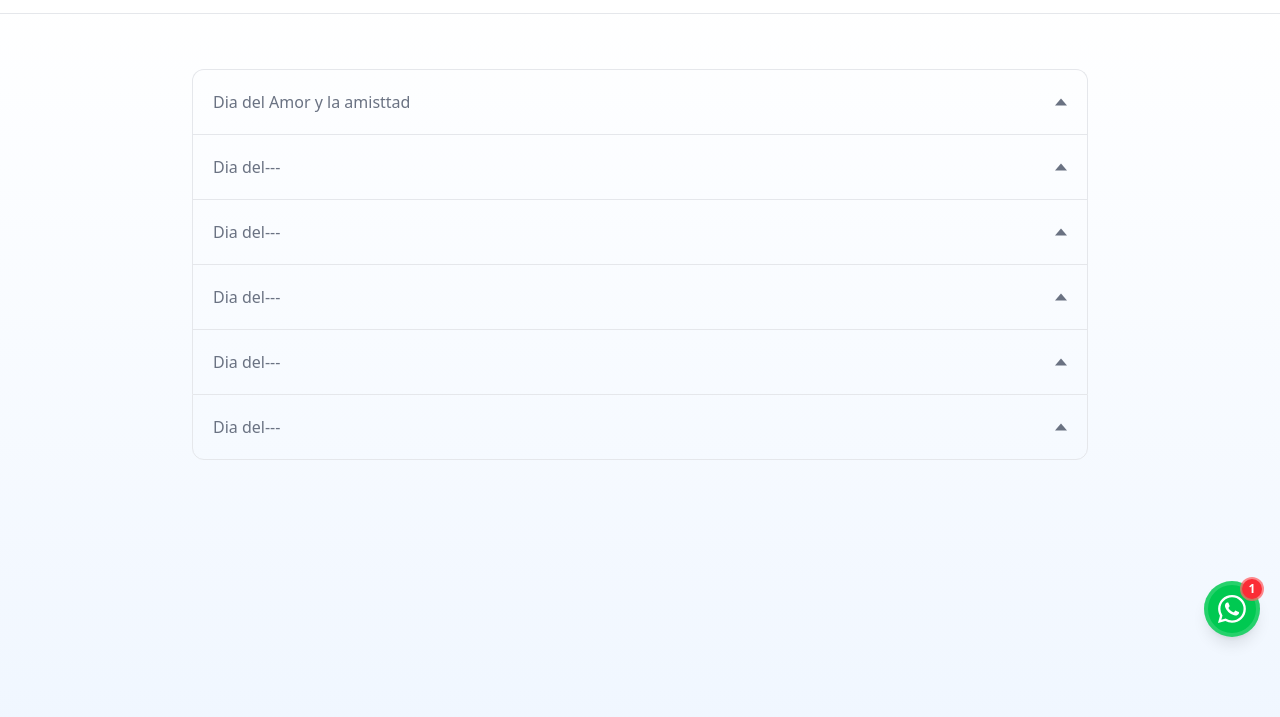
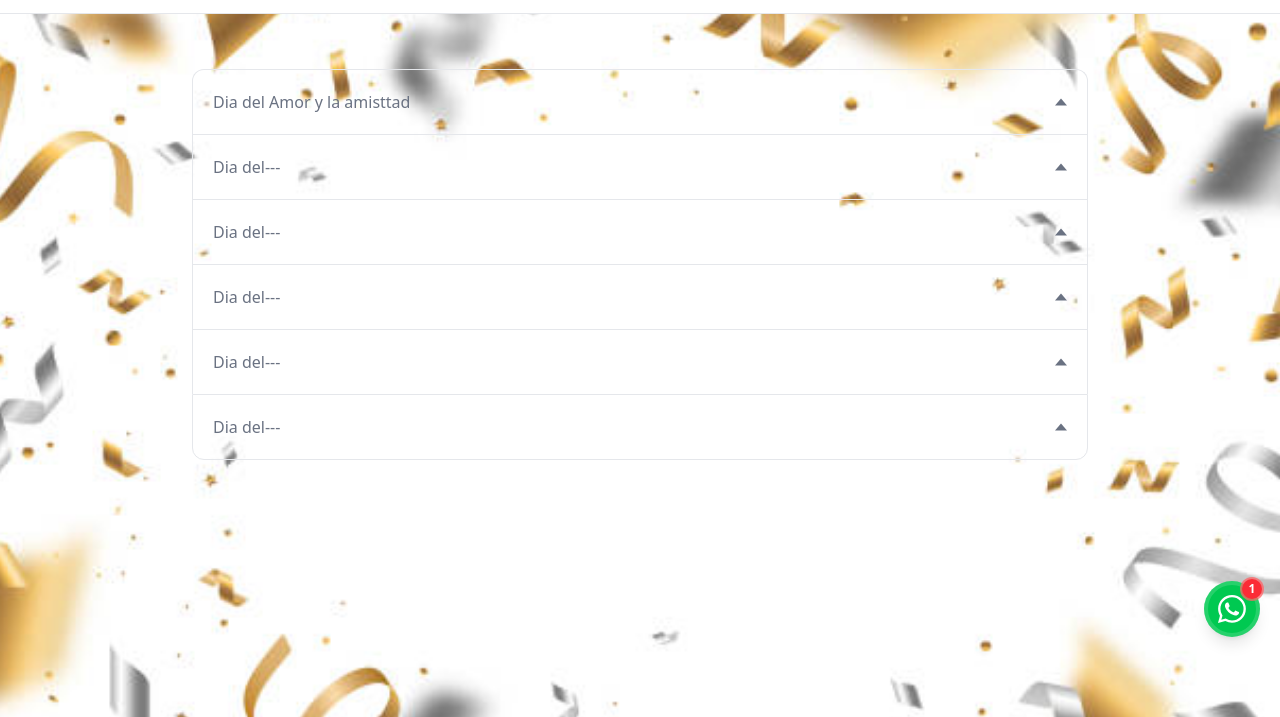
Before and after one commit to Escobar2602/Fundacion, an Astro site: page /Festividades in a window 1280 px wide. Shown: the part 83-800 px from the top of the page. Built offline with nearby package versions, Linux system fonts and the light colour scheme; Astro itself is replaced by a stand-in of ours.

Commit message:
ultimo commit del hoy

```diff
--- a/src/pages/Festividades.astro
+++ b/src/pages/Festividades.astro
@@ -4,7 +4,7 @@ import Layout from "../layouts/Layout.astro";
 
 <Layout title="Misión y Visión">
   <body>
-    <main class="min-h-screen bg-gradient-to-b from-white to-blue-50 py-12 md:py-20 px-4 sm:px-6 lg:px-8 mt-10">
+    <main class="min-h-screen bg-[url('/images/Fiesta.jpg')] bg-cover bg-center bg-no-repeat py-12 md:py-20 px-4 sm:px-6 lg:px-8 mt-10 backdrop-brightness-90">
       <div class="max-w-4xl mx-auto">
         <div class="text-center mb-12 md:mb-16 animate-fade-in">
           <!-- Acordeón -->
```
Also changed, not shown: public/images/Fiesta.jpg (added).
